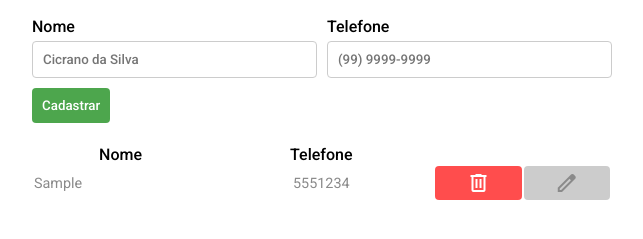
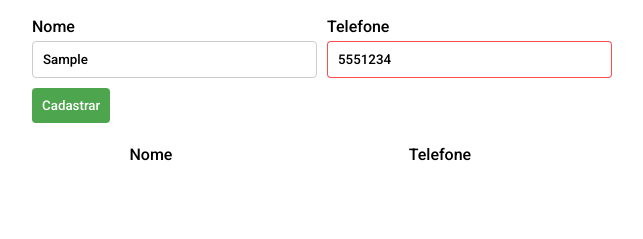
Before and after one commit to Gustavo-dev-front/agenda-contatos, a plain HTML site: page index.html in a window 1280 px wide. Both pictures are taken after typing "Sample", "5551234" into the empty fields and a click on the button "Cadastrar". Shown: the part 51-290 px from the top of the page, without its empty margins (318-961 px from the left). Drawn offline with nearby package versions, Linux system fonts and the light colour scheme.

Commit message:
feature: criada função para validação do campo de telefone e aplicação de mascara

```diff
--- a/script.js
+++ b/script.js
@@ -11,9 +11,30 @@ const edit = {
 
 FORM.addEventListener("submit", (e) => {
   e.preventDefault();
-  adicionar();
-  exibir();
+  formatarTelefone();
+  if (validarTelefone()) {
+    adicionar();
+    exibir();
+  }
 });
+
+function formatarTelefone() {
+  let telefone = TELEFONE.value.replace(/\D/g, "");
+  telefone = telefone.replace(/^(\d{2})(\d{5})(\d{4})$/, "($1) $2-$3");
+  TELEFONE.value = telefone;
+}
+
+function validarTelefone() {
+  const regex = /^(\(\d{2}\)\s?\d{5}-?\d{4})$/;
+
+  if (!regex.test(TELEFONE.value)) {
+    TELEFONE.classList.add("error");
+  } else {
+    TELEFONE.classList.remove("error");
+  }
+
+  return regex.test(TELEFONE.value);
+}
 
 function limparInputs() {
   NOME.value = "";
--- a/style.css
+++ b/style.css
@@ -100,3 +100,11 @@ tbody td:nth-child(2) {
 #cadastrar:hover {
   opacity: .5;
 }
+
+.error {
+  border-color: #FF0000B2;
+}
+
+.error::placeholder {
+  color: #FF0000B2;
+}
```
